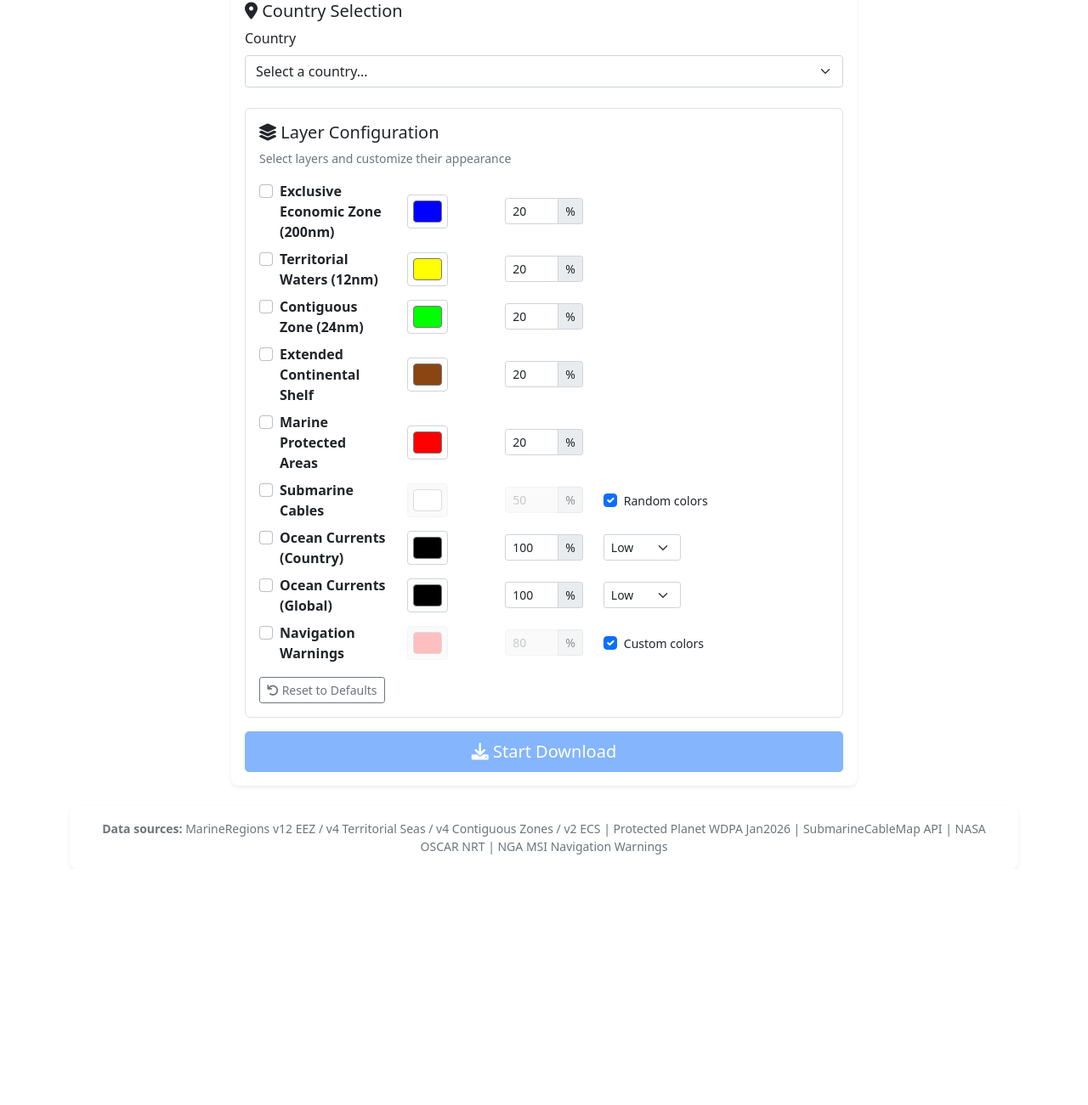
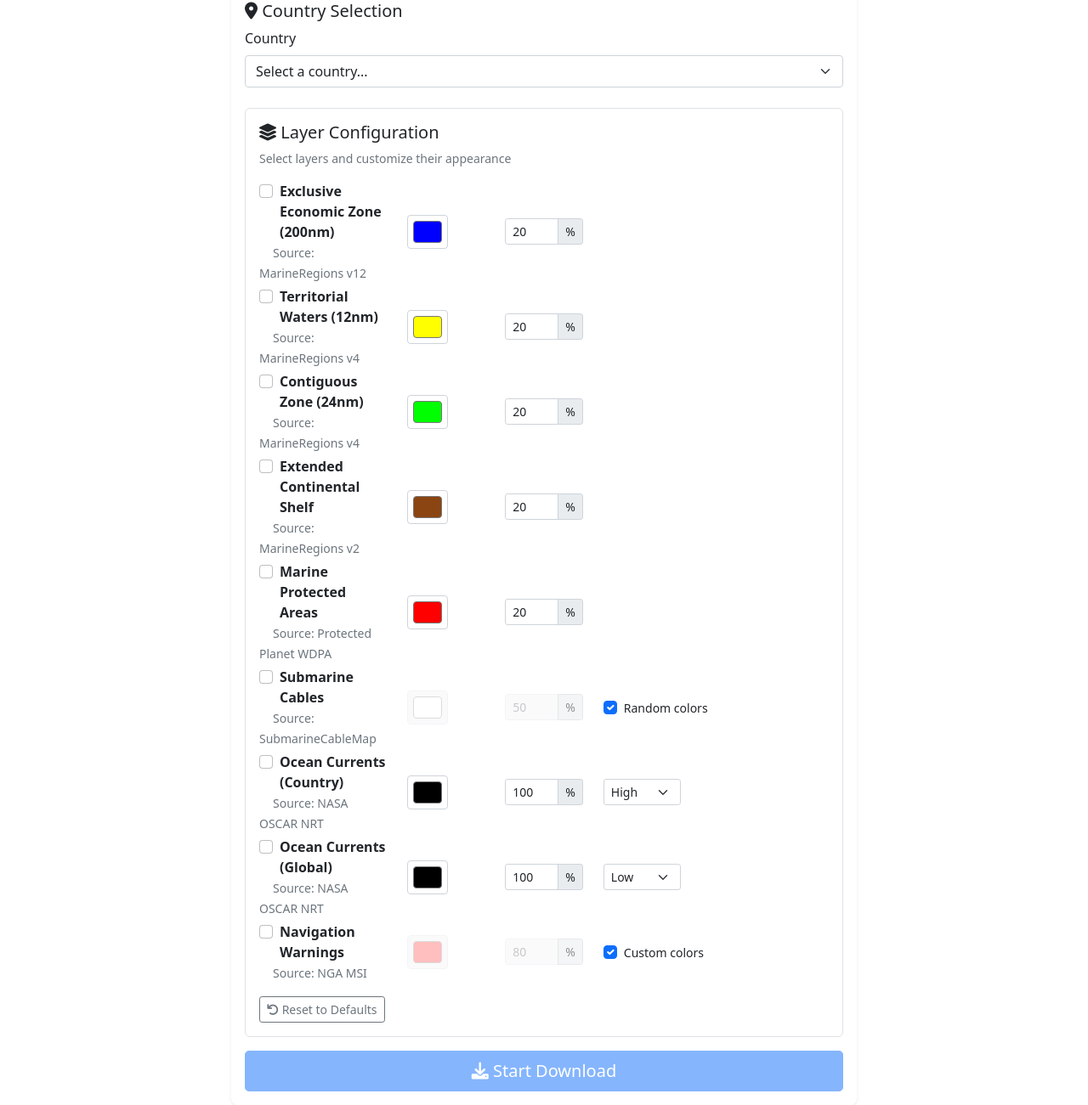
Before and after one commit to OutUvAces/MDA-Layers-Downloader, a Flask app: page / in a window 1280 px wide. Shown: the part 335-1636 px from the top of the page at 85% size. Before the commit the page ends 1341 px from the top, so only its background shows below. Run offline with Flask 3, Linux system fonts and the light colour scheme; data that the repository does not hold is empty.

Commit message:
Perfect desktop GUI match: currents density fixes & per-layer citations
- **Currents Density Logic**:
  * Medium density NEVER default (matching desktop behavior)
  * Global currents: Default Low (desktop global view preload)
  * Country currents: Auto-switch to High when country selected, reset to Low when unchecked
  * Updated form defaults and JS logic to enforce this

- **Source Citations Placement**:
  * Moved citations from footer to per-layer (matching desktop)
  * EEZ/TTW/Contig/ECS: 'MarineRegions v12/v4/v2' next to labels
  * MPA: 'Protected Planet WDPA'
  * Cables: 'SubmarineCableMap'
  * Currents: 'NASA OSCAR NRT'
  * Nav Warnings: 'NGA MSI'
  * Removed footer citations completely

- **One-time Startup Cache**: Global flag ensures refresh_caches() runs exactly once on app start (not Flask debug restarts)

Web form now pixel-perfect matches desktop GUI behavior and layout.

Co-authored-by: Cursor <cursoragent@cursor.com>

```diff
--- a/web_app/templates/index.html
+++ b/web_app/templates/index.html
@@ -62,7 +62,7 @@
                         <p class="text-muted small">Select layers and customize their appearance</p>
 
                         <!-- EEZ -->
-                        <div class="row mb-2 align-items-center">
+                        <div class="row mb-1 align-items-center">
                             <div class="col-md-3">
                                 <div class="form-check mb-0">
                                     <input class="form-check-input layer-checkbox" type="checkbox" id="eez" name="eez">
@@ -70,6 +70,7 @@
                                         Exclusive Economic Zone (200nm)
                                     </label>
                                 </div>
+                                <small class="text-muted ms-3">Source: MarineRegions v12</small>
                             </div>
                             <div class="col-md-2">
                                 <input type="color" class="form-control form-control-color eez-control" id="eez_color" name="eez_color" value="#0000ff" title="Blue">
@@ -84,7 +85,7 @@
                         </div>
 
                         <!-- Territorial Waters -->
-                        <div class="row mb-2 align-items-center">
+                        <div class="row mb-1 align-items-center">
                             <div class="col-md-3">
                                 <div class="form-check mb-0">
                                     <input class="form-check-input layer-checkbox" type="checkbox" id="territorial" name="territorial">
@@ -92,6 +93,7 @@
                                         Territorial Waters (12nm)
                                     </label>
                                 </div>
+                                <small class="text-muted ms-3">Source: MarineRegions v4</small>
                             </div>
                             <div class="col-md-2">
                                 <input type="color" class="form-control form-control-color territorial-control" id="territorial_color" name="territorial_color" value="#ffff00" title="Yellow">
@@ -106,7 +108,7 @@
                         </div>
 
                         <!-- Contiguous Zone -->
-                        <div class="row mb-2 align-items-center">
+                        <div class="row mb-1 align-items-center">
                             <div class="col-md-3">
                                 <div class="form-check mb-0">
                                     <input class="form-check-input layer-checkbox" type="checkbox" id="contiguous" name="contiguous">
@@ -114,6 +116,7 @@
                                         Contiguous Zone (24nm)
                                     </label>
                                 </div>
+                                <small class="text-muted ms-3">Source: MarineRegions v4</small>
                             </div>
                             <div class="col-md-2">
                                 <input type="color" class="form-control form-control-color contiguous-control" id="contiguous_color" name="contiguous_color" value="#00ff00" title="Green">
@@ -128,7 +131,7 @@
                         </div>
 
                         <!-- Extended Continental Shelf -->
-                        <div class="row mb-2 align-items-center">
+                        <div class="row mb-1 align-items-center">
                             <div class="col-md-3">
                                 <div class="form-check mb-0">
                                     <input class="form-check-input layer-checkbox" type="checkbox" id="ecs" name="ecs">
@@ -136,6 +139,7 @@
                                         Extended Continental Shelf
                                     </label>
                                 </div>
+                                <small class="text-muted ms-3">Source: MarineRegions v2</small>
                             </div>
                             <div class="col-md-2">
                                 <input type="color" class="form-control form-control-color ecs-control" id="ecs_color" name="ecs_color" value="#8b4513" title="Brown">
@@ -150,7 +154,7 @@
                         </div>
 
                         <!-- Marine Protected Areas -->
-                        <div class="row mb-2 align-items-center">
+                        <div class="row mb-1 align-items-center">
                             <div class="col-md-3">
                                 <div class="form-check mb-0">
                                     <input class="form-check-input layer-checkbox" type="checkbox" id="mpa" name="mpa">
@@ -158,6 +162,7 @@
                                         Marine Protected Areas
                                     </label>
                                 </div>
+                                <small class="text-muted ms-3">Source: Protected Planet WDPA</small>
                             </div>
                             <div class="col-md-2">
                                 <input type="color" class="form-control form-control-color mpa-control" id="mpa_color" name="mpa_color" value="#ff0000" title="Red">
@@ -172,7 +177,7 @@
                         </div>
 
                         <!-- Submarine Cables -->
-                        <div class="row mb-2 align-items-center">
+                        <div class="row mb-1 align-items-center">
                             <div class="col-md-3">
                                 <div class="form-check mb-0">
                                     <input class="form-check-input layer-checkbox" type="checkbox" id="cables" name="cables">
@@ -180,6 +185,7 @@
                                         Submarine Cables
                                     </label>
                                 </div>
+                                <small class="text-muted ms-3">Source: SubmarineCableMap</small>
                             </div>
                             <div class="col-md-2">
                                 <input type="color" class="form-control form-control-color cables-color-control" id="cables_color" name="cables_color" value="#ffffff" title="White">
@@ -201,7 +207,7 @@
                         </div>
 
                         <!-- Ocean Currents (Country) -->
-                        <div class="row mb-2 align-items-center">
+                        <div class="row mb-1 align-items-center">
                             <div class="col-md-3">
                                 <div class="form-check mb-0">
                                     <input class="form-check-input layer-checkbox" type="checkbox" id="seastate_country" name="seastate_country">
@@ -209,6 +215,7 @@
                                         Ocean Currents (Country)
                                     </label>
                                 </div>
+                                <small class="text-muted ms-3">Source: NASA OSCAR NRT</small>
                             </div>
                             <div class="col-md-2">
                                 <input type="color" class="form-control form-control-color seastate-control" id="seastate_color" name="seastate_color" value="#000000" title="Black">
@@ -221,16 +228,16 @@
                             </div>
                             <div class="col-md-2">
                                 <select class="form-select form-select-sm" id="seastate_density_country" name="seastate_density_country">
-                                    <option value="0.5">High</option>
+                                    <option value="0.5" selected>High</option>
                                     <option value="1.5">Medium</option>
-                                    <option value="3.0" selected>Low</option>
+                                    <option value="3.0">Low</option>
                                 </select>
                             </div>
                             <div class="col-md-3"></div>
                         </div>
 
                         <!-- Ocean Currents (Global) -->
-                        <div class="row mb-2 align-items-center">
+                        <div class="row mb-1 align-items-center">
                             <div class="col-md-3">
                                 <div class="form-check mb-0">
                                     <input class="form-check-input layer-checkbox" type="checkbox" id="seastate_global" name="seastate_global">
@@ -238,6 +245,7 @@
                                         Ocean Currents (Global)
                                     </label>
                                 </div>
+                                <small class="text-muted ms-3">Source: NASA OSCAR NRT</small>
                             </div>
                             <div class="col-md-2">
                                 <input type="color" class="form-control form-control-color seastate-control" id="seastate_color_global" name="seastate_color" value="#000000" title="Black">
@@ -267,6 +275,7 @@
                                         Navigation Warnings
                                     </label>
                                 </div>
+                                <small class="text-muted ms-3">Source: NGA MSI</small>
                             </div>
                             <div class="col-md-2">
                                 <input type="color" class="form-control form-control-color navwarnings-color-control" id="navwarnings_color" name="navwarnings_color" value="#ff0000" title="Red">
@@ -309,17 +318,6 @@
     </div>
 </div>
 
-<!-- Footer with source citations -->
-<div class="row mt-4">
-    <div class="col-12">
-        <div class="card">
-            <div class="card-body text-center text-muted small">
-                <strong>Data sources:</strong> MarineRegions v12 EEZ / v4 Territorial Seas / v4 Contiguous Zones / v2 ECS |
-                Protected Planet WDPA Jan2026 | SubmarineCableMap API | NASA OSCAR NRT | NGA MSI Navigation Warnings
-            </div>
-        </div>
-    </div>
-</div>
 
 <script>
 // Initialize form state and event listeners
@@ -384,6 +382,9 @@ function setupEventListeners() {
         if (this.checked) {
             // Auto-switch country currents to High density when selected
             document.getElementById('seastate_density_country').value = '0.5';
+        } else {
+            // Reset to Low when unchecked
+            document.getElementById('seastate_density_country').value = '3.0';
         }
     });
 }
@@ -491,9 +492,10 @@ function resetStylingToDefaults() {
     document.getElementById('navwarnings_color').value = '#ff0000';
     document.getElementById('navwarnings_opacity').value = '80';
 
-    // Reset density selections (Low for both, matching desktop)
-    document.getElementById('seastate_density_country').value = '3.0';
-    document.getElementById('seastate_density_global').value = '3.0';
+    // Reset density selections - NEVER default to Medium (desktop behavior)
+    // Global currents: Low, Country currents: Low (will auto-switch to High when country selected)
+    document.getElementById('seastate_density_country').value = '3.0'; // Low
+    document.getElementById('seastate_density_global').value = '3.0';   // Low
 
     // Reset checkboxes to desktop defaults (random/custom checked)
     document.getElementById('cables_random').checked = true;
```
